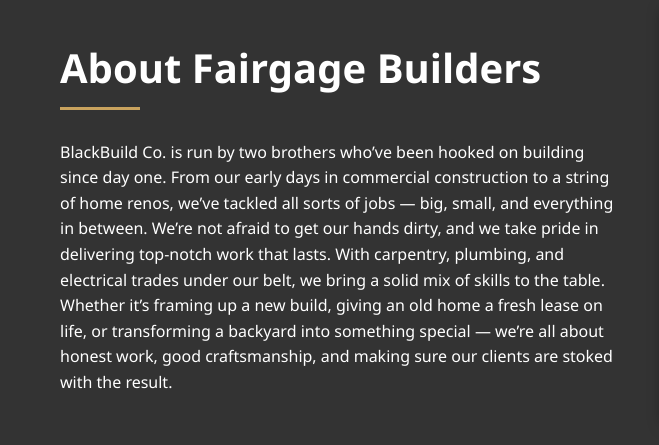
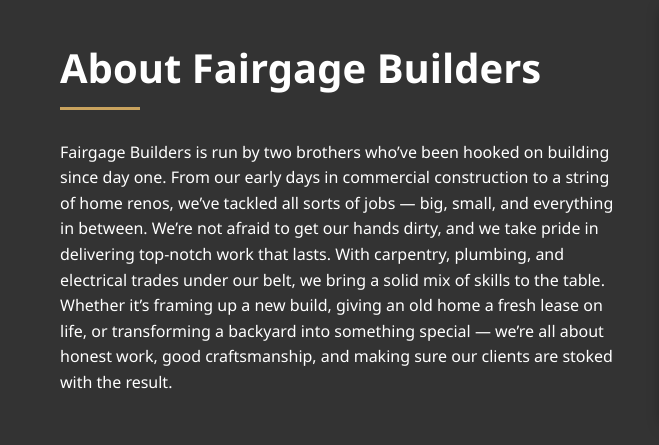
Before and after one commit to Fairgage/Landing, a plain HTML site: page index.html in a window 1280 px wide. Shown: the part 1800-2245 px from the top of the page, 0-659 px from the left. Drawn offline with Linux system fonts and the light colour scheme.

Commit message:
Update index.html

```diff
--- a/index.html
+++ b/index.html
@@ -551,7 +551,7 @@
       <div class="about-content">
         <div class="about-text">
           <h2>About Fairgage Builders</h2>
-          <p>BlackBuild Co. is run by two brothers who’ve been hooked on building since day one. From our early days in commercial construction to a string of home renos, we’ve tackled all sorts of jobs — big, small, and everything in between. We’re not afraid to get our hands dirty, and we take pride in delivering top-notch work that lasts.
+          <p>Fairgage Builders is run by two brothers who’ve been hooked on building since day one. From our early days in commercial construction to a string of home renos, we’ve tackled all sorts of jobs — big, small, and everything in between. We’re not afraid to get our hands dirty, and we take pride in delivering top-notch work that lasts.
 
 With carpentry, plumbing, and electrical trades under our belt, we bring a solid mix of skills to the table. Whether it’s framing up a new build, giving an old home a fresh lease on life, or transforming a backyard into something special — we’re all about honest work, good craftsmanship, and making sure our clients are stoked with the result.</p>
 
```
